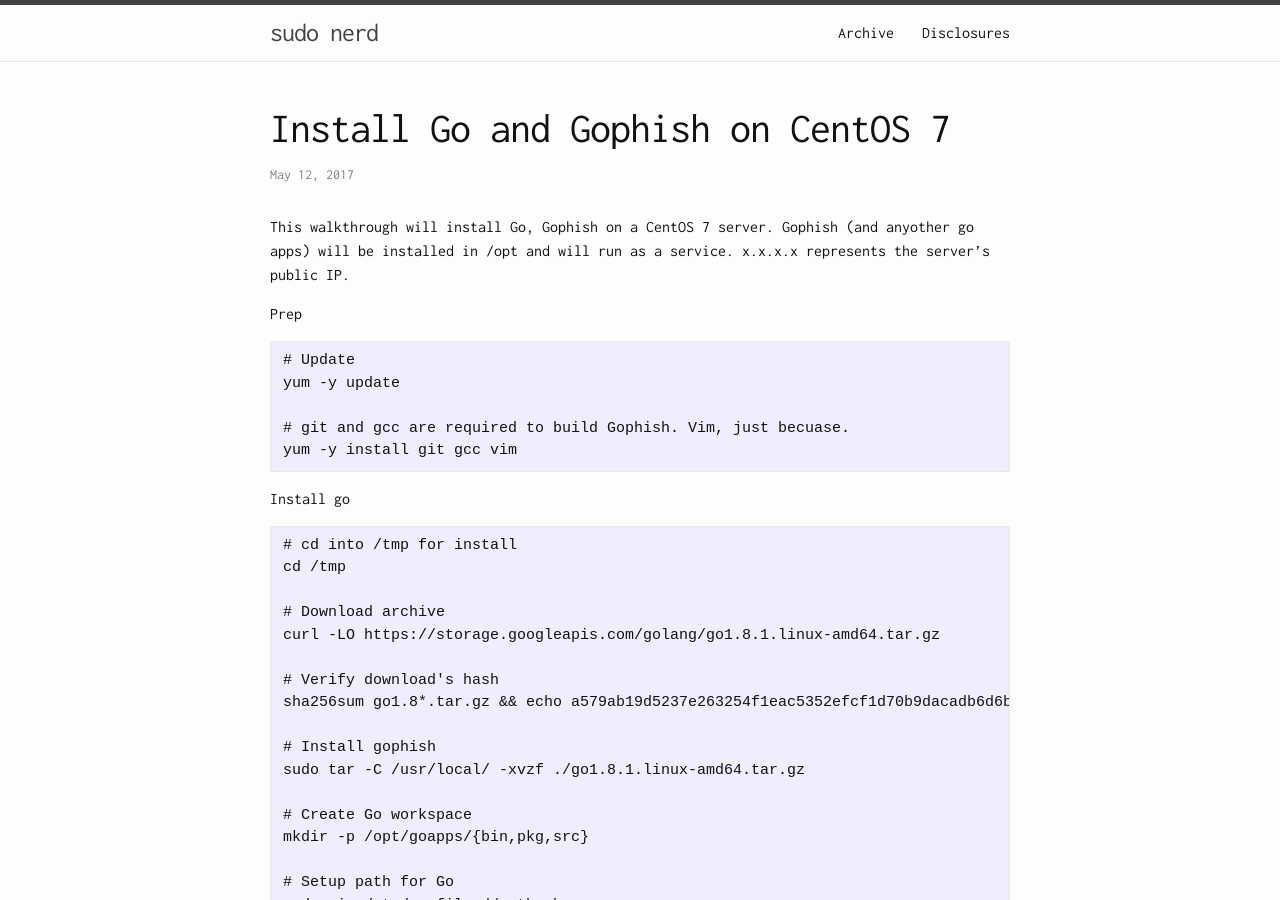
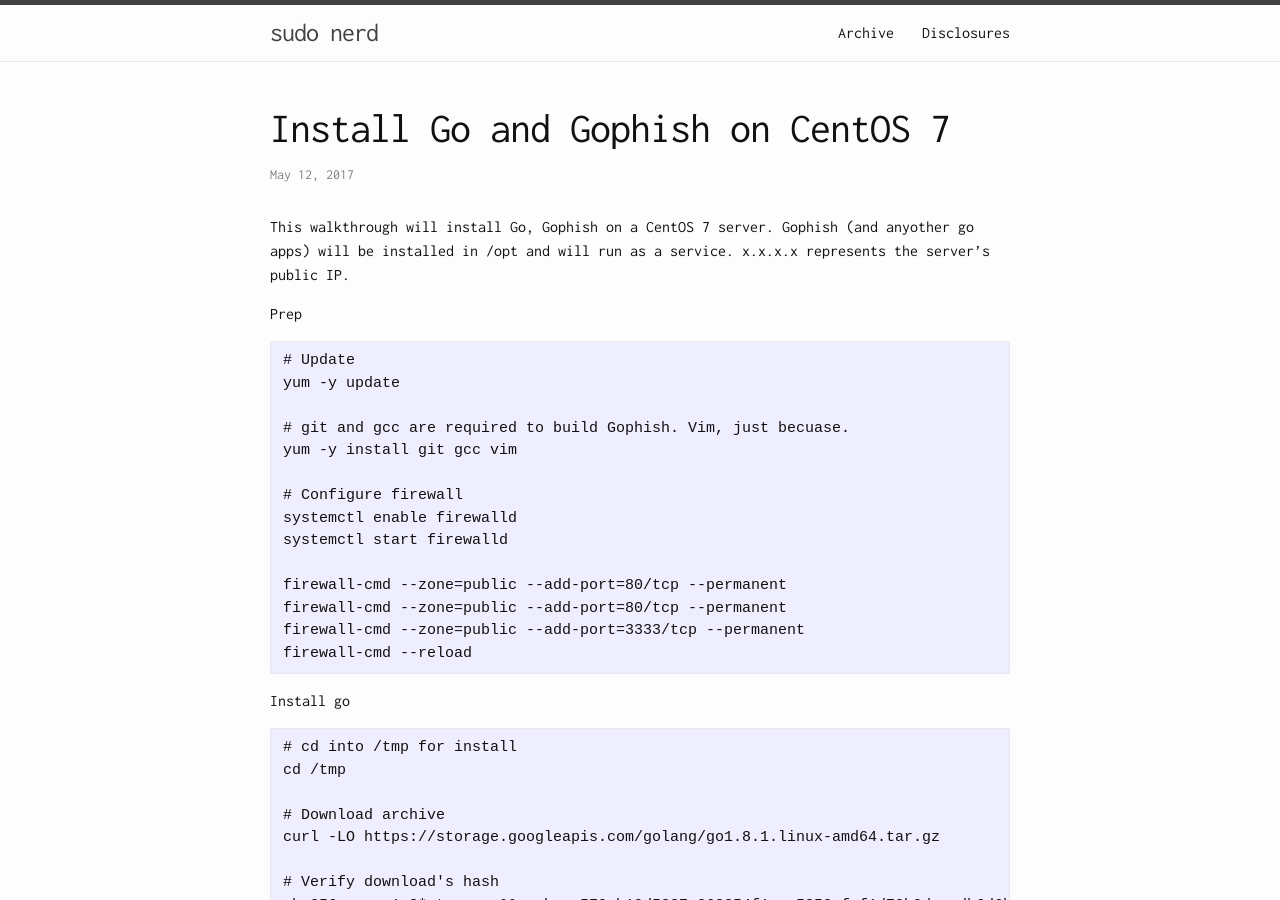
Before and after one commit to educationnull/thejaspher.github.io, a Jekyll site: the page built from _posts/2017-05-12-install-go-and-gophish-on-centos-7.markdown, in a window 1280 px wide and 900 px high. Built offline with Jekyll 4.4.1, drawn with Linux system fonts in a browser that asks for light colours.

Commit message:
added firewall rules

```diff
--- a/_posts/2017-05-12-install-go-and-gophish-on-centos-7.markdown
+++ b/_posts/2017-05-12-install-go-and-gophish-on-centos-7.markdown
@@ -15,6 +15,15 @@ Prep
 
     # git and gcc are required to build Gophish. Vim, just becuase.
     yum -y install git gcc vim
+
+    # Configure firewall
+    systemctl enable firewalld
+    systemctl start firewalld
+
+    firewall-cmd --zone=public --add-port=80/tcp --permanent
+    firewall-cmd --zone=public --add-port=80/tcp --permanent
+    firewall-cmd --zone=public --add-port=3333/tcp --permanent
+    firewall-cmd --reload
 
 Install go
 
```
